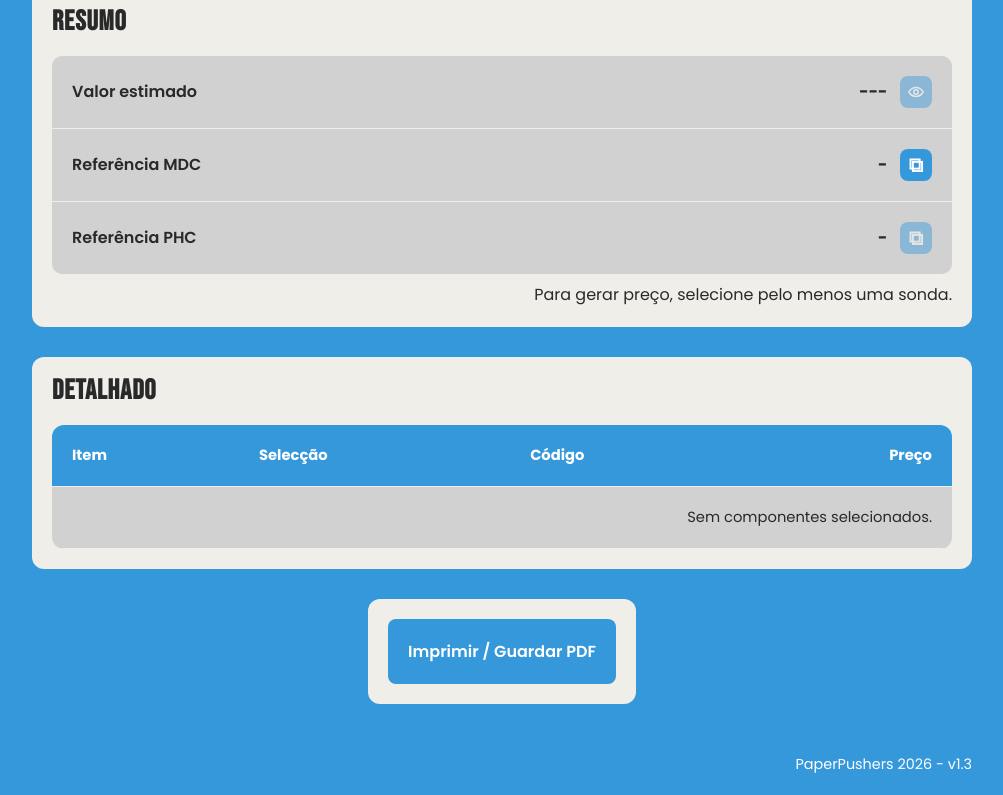
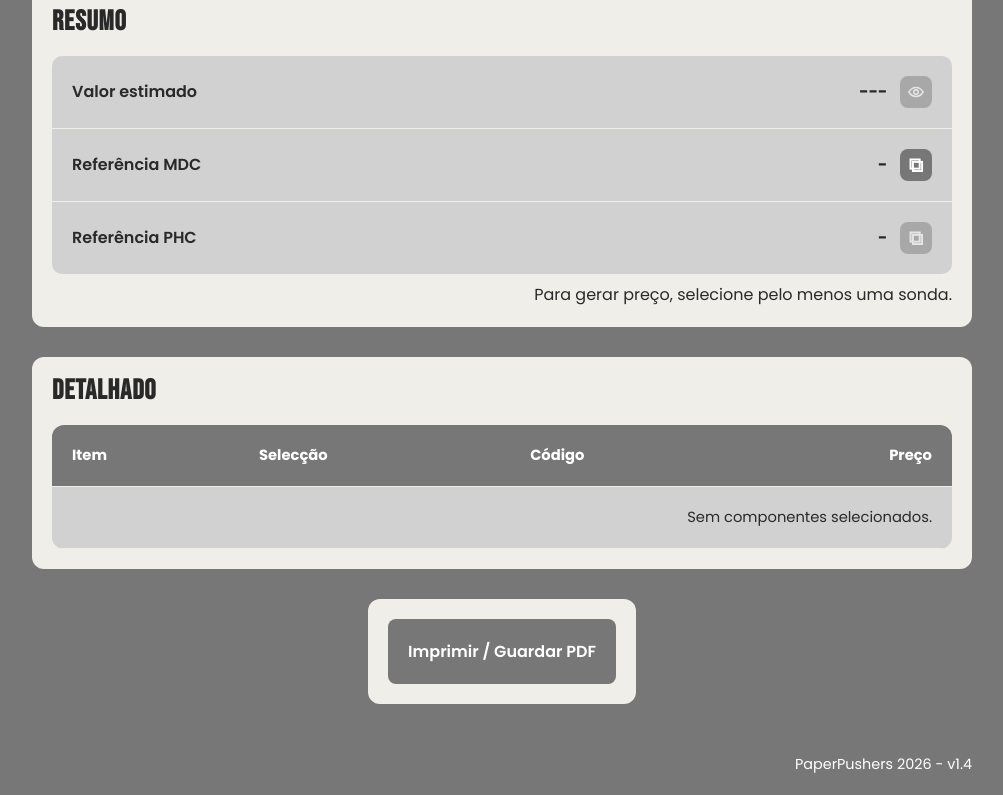
Before and after one commit to ZeDaNav13/RP12, a React (Vite) app: page / in a window 1280 px wide. Shown: the part 718-1513 px from the top of the page, without its empty margins (138-1141 px from the left). Built offline with nearby package versions, Linux system fonts and the light colour scheme.

Commit message:
Bump footer to v1.4 and restore gray accent

```diff
--- a/public/styleguide.json
+++ b/public/styleguide.json
@@ -1,6 +1,6 @@
 {
   "main_dark": "#292929",
-  "secondary_dark": "#3498DB",
+  "secondary_dark": "#777777",
   "secondary_white": "#D1D1D1",
   "off_white": "#F0EEE9",
   "main_white": "#FFFFFF",
--- a/src/App.jsx
+++ b/src/App.jsx
@@ -75,7 +75,7 @@ const MANDATORY_ADDONS_DEF = {
 
 const DEFAULT_STYLEGUIDE = {
   main_dark: "#292929",
-  secondary_dark: "#3498DB",
+  secondary_dark: "#777777",
   secondary_white: "#D1D1D1",
   off_white: "#F0EEE9",
   main_white: "#FFFFFF",
@@ -1090,7 +1090,7 @@ export default function App() {
 
         <footer className="footer">
           <a href="https://paperpushers.biz" target="_blank" rel="noreferrer">
-            PaperPushers 2026 - v1.3
+            PaperPushers 2026 - v1.4
           </a>
         </footer>
       </div>
```
Also changed, not shown: 1 other file (tests, documents, lock files or other folders).
